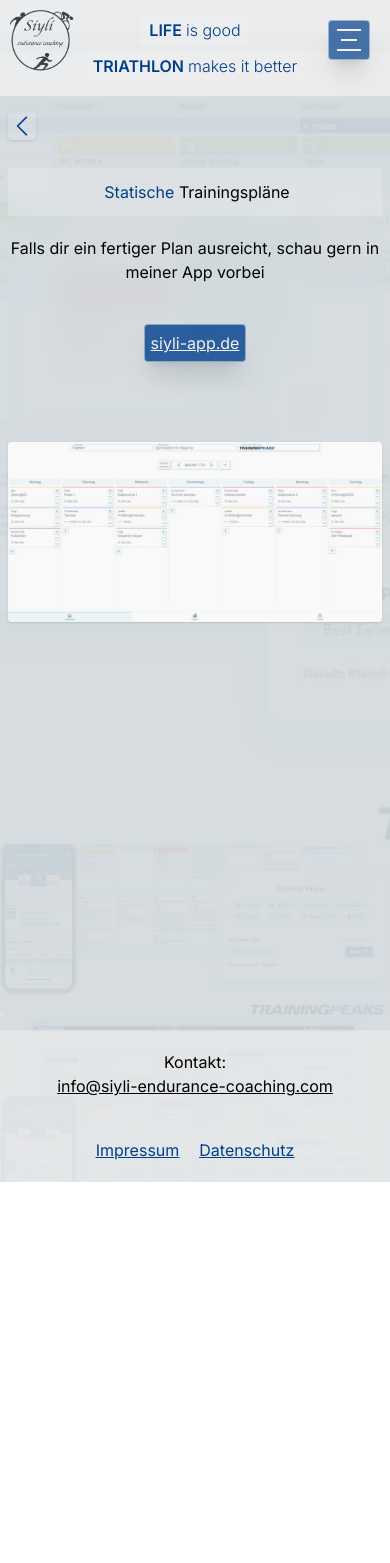
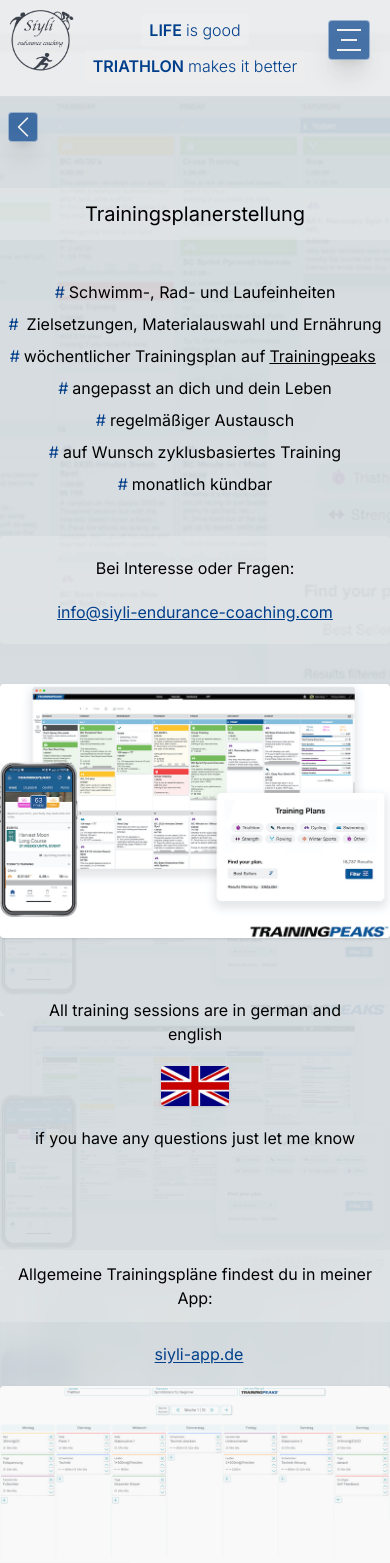
Before and after one commit to FrankSiyli/cna_sec, a Next.js app: page /staticPlans in a window 390 px wide. Shown: the top 1563 px of the page. Before the commit the page ends 1182 px from the top, so only its background shows below. Built offline with nearby package versions, Linux system fonts and the light colour scheme.

Commit message:
redesign

```diff
--- a/src/app/(pages)/staticPlans/page.js
+++ b/src/app/(pages)/staticPlans/page.js
@@ -2,6 +2,7 @@
 import React from "react";
 import ArrowLeftSvg from "../../components/buttons/svgCollection/ArrowLeftSvg";
 import Head from "next/head";
+import Image from "next/image";
 
 const Page = () => {
   return (
@@ -13,31 +14,111 @@
         <Link href="/">
           <ArrowLeftSvg />
         </Link>
-        <div className="mt-40 mb-20 text-center">
+        <div className="mt-5 mb-20 text-center w-screen">
+          <div className="mt-40 mb-20 text-center">
+            <h2 className="mb-10 bg-appGrey/30 p-3 text-xl">
+              Trainingsplanerstellung
+            </h2>
+
+            <div className="flex flex-col gap-2">
+              <div className="flex justify-center">
+                <span className="text-appBlue mr-1">#</span>Schwimm-, Rad- und
+                Laufeinheiten{" "}
+              </div>
+
+              <div className="flex justify-center">
+                <p>
+                  <span className="text-appBlue mr-1">#</span>
+
+                  <span className=" ml-1">
+                    Zielsetzungen, Materialauswahl und Ernährung{" "}
+                  </span>
+                </p>
+              </div>
+
+              <div className="flex justify-center">
+                <p>
+                  <span className="text-appBlue mr-1">#</span>wöchentlicher
+                  Trainingsplan auf
+                  <Link
+                    className="underline  ml-1"
+                    target="_blank"
+                    href="https://www.trainingpeaks.com"
+                  >
+                    Trainingpeaks
+                  </Link>
+                </p>
+                &nbsp;
+              </div>
+              <div className="flex justify-center">
+                <span className="text-appBlue mr-1">#</span> angepasst an dich
+                und
+                <span className=" ml-1">dein Leben </span>
+              </div>
+              <div className="flex justify-center">
+                {" "}
+                <span className="text-appBlue mr-1">#</span>regelmäßiger
+                Austausch{" "}
+              </div>
+              <div className="flex justify-center">
+                <span className="text-appBlue mr-1">#</span> auf Wunsch
+                <span className=" ml-1">zyklusbasiertes Training </span>
+              </div>
+
+              <div className="flex justify-center">
+                {" "}
+                <span className="text-appBlue mr-1">#</span> monatlich kündbar{" "}
+              </div>
+            </div>
+
+            <div className="flex flex-col gap-5 p-5 my-10  bg-appGrey/30 rounded">
+              <p>Bei Interesse oder Fragen:</p>
+              <a
+                className="text-center underline text-appBlue"
+                href="mailto:info@siyli-endurance-coaching.com"
+              >
+                info@siyli-endurance-coaching.com
+              </a>
+            </div>
+
+            <div>
+              <Image
+                className="mx-auto shadow rounded m-5"
+                width={600}
+                height={1}
+                src="/trainingpeaks.png"
+                alt="trainingpeaks"
+              />
+            </div>
+            <div className=" my-10 p-5">
+              <p>All training sessions are in german and english</p>
+              <Image
+                className="mx-auto shadow rounded m-5 w-auto h-10"
+                width={70}
+                height={70}
+                src="/union.png"
+                alt="english"
+              />
+              <p>if you have any questions just let me know</p>
+            </div>
+          </div>
+
           <div className="backdrop-blur-md backdropSafari mb-10">
             <div>
               <h2 className=" bg-appGrey/30 p-3 mb-5">
-                <span className="text-appBlue ml-1">Statische </span>
-                Trainingspläne
+                Allgemeine Trainingspläne findest du in meiner App:
               </h2>
-
-              <p>
-                Falls dir ein fertiger Plan ausreicht, schau gern in meiner App
-                vorbei{" "}
-              </p>
-
-              <button className="bg-appBlue/80  text-appGrey border border-appGrey/50 p-1.5 shadow-xl m-10 rounded hover:text-black/50 transform transition-transform duration-500 ">
+              <button className="ml-2 hover:text-black/50  ">
                 <Link
-                  className="underline"
+                  className="underline underline-offset-2 text-appBlue"
                   target="_blank"
                   href="https://siyli-app.de"
                 >
                   siyli-app.de
                 </Link>
               </button>
-
-              <img
-                className="mx-auto shadow rounded m-10 w-auto mb-80"
+              <Image
+                className="mx-auto shadow rounded m-5 w-auto"
                 width={300}
                 height={300}
                 src="/siyli_app.png"
--- a/src/app/components/Footer/Footer.js
+++ b/src/app/components/Footer/Footer.js
@@ -5,10 +5,13 @@
   return (
     <div className="w-full p-5 flex flex-col text-center bg-appGrey/50">
       <h2 className="text-center">Kontakt:</h2>
-            <a className="text-center underline mb-10" href="mailto:info@siyli-endurance-coaching.com">
+      <a
+        className="text-center underline mb-10"
+        href="mailto:info@siyli-endurance-coaching.com"
+      >
         info@siyli-endurance-coaching.com
       </a>
-    <div className="flex justify-center gap-5 text-appBlue underline">
+      <div className="flex justify-center gap-5 underline text-sm">
         <Link href="/impressum">Impressum</Link>
         <Link href="/datenschutz">Datenschutz</Link>
       </div>
--- a/src/app/components/buttons/svgCollection/ArrowLeftSvg.js
+++ b/src/app/components/buttons/svgCollection/ArrowLeftSvg.js
@@ -1,9 +1,6 @@
-
 const ArrowLeftSvg = () => {
-
   return (
-    <div
-      className="fixed left-2 top-28 rounded shadow text-appBlue z-10 bg-appGrey/20 hover:bg-appGrey cursor-pointer"    >
+    <div className="fixed left-2 top-28 rounded shadow-xl bg-appBlue/70 hover:bg-appBlue border border-appGrey/50 cursor-pointer z-10 text-appGrey">
       <svg
         xmlns="http://www.w3.org/2000/svg"
         fill="none"
--- a/src/app/globals.css
+++ b/src/app/globals.css
@@ -3,7 +3,7 @@
 @tailwind utilities;
 
 :root {
-  --appBlue: #013f8b;
+  --appBlue: #4974a9;
   --appGrey: #f1f1f1;
   --appDark: #2f3236;
 }
@@ -33,7 +33,6 @@
   background-size: cover;
 }
 
-
 .fixed-header {
   position: fixed;
   z-index: 20;
--- a/src/app/page.js
+++ b/src/app/page.js
@@ -2,89 +2,119 @@
 
 import Link from "next/link";
 import CookieConsent from "./CookieConsent";
+import Image from "next/image";
 
 export default function Home() {
   return (
     <main className="flex flex-col items-center justify-between p-2">
       <CookieConsent />
       <div className="mt-40 mb-20 text-center">
-        <h2 className="mb-10 bg-appGrey/30 p-3">
-          <span className="text-appBlue ml-1">Trainingsplan</span>
-          erstellung
-        </h2>
-        <div className="max-w-xl mx-5 backdrop-blur-md backdropSafari rounded-xl mb-10 flex flex-col text-left gap-3">
-          <div className="flex">
+        <div className="backdrop-blur-md backdropSafari rounded-xl mb-10">
+          <div className="bg-appGrey/30 w-screen p-3">
+            <h2>
+              <span className="text-xl">Moin</span>
+            </h2>
+
+            <p className="mt-5">
+              Ich bin Frank aus Hamburg und unterstütze seit 2017 Athletinnen
+              und Athleten dabei ihre Träume
+            </p>
+
             <p>
-              <span className="text-appBlue mr-1">#</span>wöchentlicher
-              Trainingsplan auf der professionellen Plattform von{" "}
+              von der ersten Sprintdistanz über die Langdistanz bis hin zu
+              Ultra-events zu verwirklichen
+            </p>
+          </div>
+
+          <div>
+            <Image
+              className="mx-auto shadow rounded mt-10"
+              width={600}
+              height={1}
+              src="/theBrutal.png"
+              alt="brutal triathlon"
+            />
+            <p className="text-sm text-appDark scale-75">
+              www.klickchickphotography.com
+            </p>
+          </div>
+
+          <div className="flex flex-col justify-center items-center my-10 text-center bg-appGrey/30 p-3">
+            <p>Ich bin lizensierter</p>
+            <Image
+              className="m-2 rounded shadow"
+              width={200}
+              height={1}
+              src="/dtu.png"
+              alt="dtu"
+            />
+            <p>und</p>
+            <Image
+              className="m-2 rounded shadow"
+              width={200}
+              height={1}
+              src="/trainingpeaks_logo.png"
+              alt="trainingpeaks-logo"
+            />
+            Trainer
+          </div>
+        </div>
+
+        <div className="backdrop-blur-md backdropSafari rounded-xl mb-10">
+          <div className="bg-appGrey/30 p-3">
+            <p>Als Athlet fühle ich mich auf den Ultradistanzen zu Hause</p>
+            <p>
+              Diese Leidenschaft führte 2022 zu einem Finish beim
               <Link
-                className="underline text-appBlue"
+                className="mx-1 underline text-appBlue"
+                href="https://www.youtube.com/watch?v=hXKsAClUzMI"
                 target="_blank"
-                href="https://www.trainingpeaks.com"
               >
-                Trainingpeaks
+                DecaUK
               </Link>
             </p>
-            &nbsp;
           </div>
-          <div className="flex">
-            <span className="text-appBlue mr-1">#</span> angepasst an dich und
-            <span className="text-appBlue ml-1">dein Leben </span>
-          </div>
-          <div className="flex">
-            {" "}
-            <span className="text-appBlue mr-1">#</span>unbegrenzte
-            Kontaktmöglichkeit{" "}
-          </div>
-          <div className="flex">
-            <span className="text-appBlue mr-1">#</span> auf Wunsch
-            <span className="text-appBlue ml-1">zyklusbasiertes Training </span>
-          </div>
-          <div className="flex">
+
+          <Image
+            className="mx-auto shadow rounded m-10"
+            width={400}
+            height={1}
+            src="/deca.png"
+            alt="deca uk"
+          />
+          <div className="bg-appGrey/30 p-3">
+            <p>10x Langdistanz</p>
             <p>
-              <span className="text-appBlue mr-1">#</span>Unterstützung bei{" "}
-              <span className="text-appBlue ml-1">
-                Zielsetzungen, Materialauswahl und Ernährung{" "}
-              </span>
+              <span className="mx-1 text-appBlue">38km</span>Swim
+              <span className="mx-1 text-appBlue">1800km</span>Bike
+              <span className="mx-1 text-appBlue">422km</span>Run
             </p>
           </div>
-          <div className="flex">
-            {" "}
-            <span className="text-appBlue mr-1">#</span> monatlich kündbar{" "}
+
+          <div className="grid grid-cols-1 md:grid-cols-3 mt-10 gap-2 mx-auto">
+            <Image
+              className="rounded min-w-[200px] w-auto mx-auto"
+              width={296}
+              height={425}
+              src="/decaSwim.png"
+              alt="deca uk"
+            />
+            <Image
+              className="rounded min-w-[200px] w-auto mx-auto"
+              width={296}
+              height={425}
+              src="/decaBike.png"
+              alt="deca uk"
+            />
+            <Image
+              className="rounded min-w-[200px] w-auto mx-auto"
+              width={296}
+              height={425}
+              src="/decaRun.png"
+              alt="deca uk"
+            />
           </div>
-
-          <div className="flex">
-            <span className="text-appBlue mr-1">#</span>Schwimm-, Rad- und
-            Laufeinheiten in abwechslungsreichen Intensitäten und Umfängen{" "}
-          </div>
-          <div className="flex">
-            <span className="text-appBlue mr-1">#</span>
-            inklusive Trainingpeaks Premium account{" "}
-          </div>
-        </div>
-        <div className="bg-appGrey/30 rounded-xl mb-10 p-3">
-          <span className=" text-red-500">ausgebucht</span>
-          <p className="text-appBlue">Triathlon-coaching </p>
-        </div>
-        <div>
-          <img
-            className="mx-auto shadow rounded m-5"
-            width={600}
-            height={1}
-            src="/trainingpeaks.png"
-            alt="trainingpeaks"
-          />
-        </div>
-        <div className="bg-appGrey/30 my-10 p-5">
-          <p>All training sessions are in german and english</p>
-          <img
-            className="mx-auto shadow rounded m-5 w-auto h-10"
-            width={70}
-            height={70}
-            src="/union.png"
-            alt="english"
-          />
-          <p>if you have any questions just let me know</p>
+          <p className="text-sm text-appDark scale-75">www.strava.com</p>
         </div>
       </div>
     </main>
```
Also changed, not shown: src/app/(pages)/about/page.js (deleted, +0 -135 lines), src/app/(pages)/m52/page.js (+55 -18 lines), src/app/components/Header/Header.js (+4 -6 lines), src/app/components/Menu/Menu.js (+9 -10 lines), public/challenge/m52_6.png (added). Lines whose indentation alone changed are shown as unchanged.
